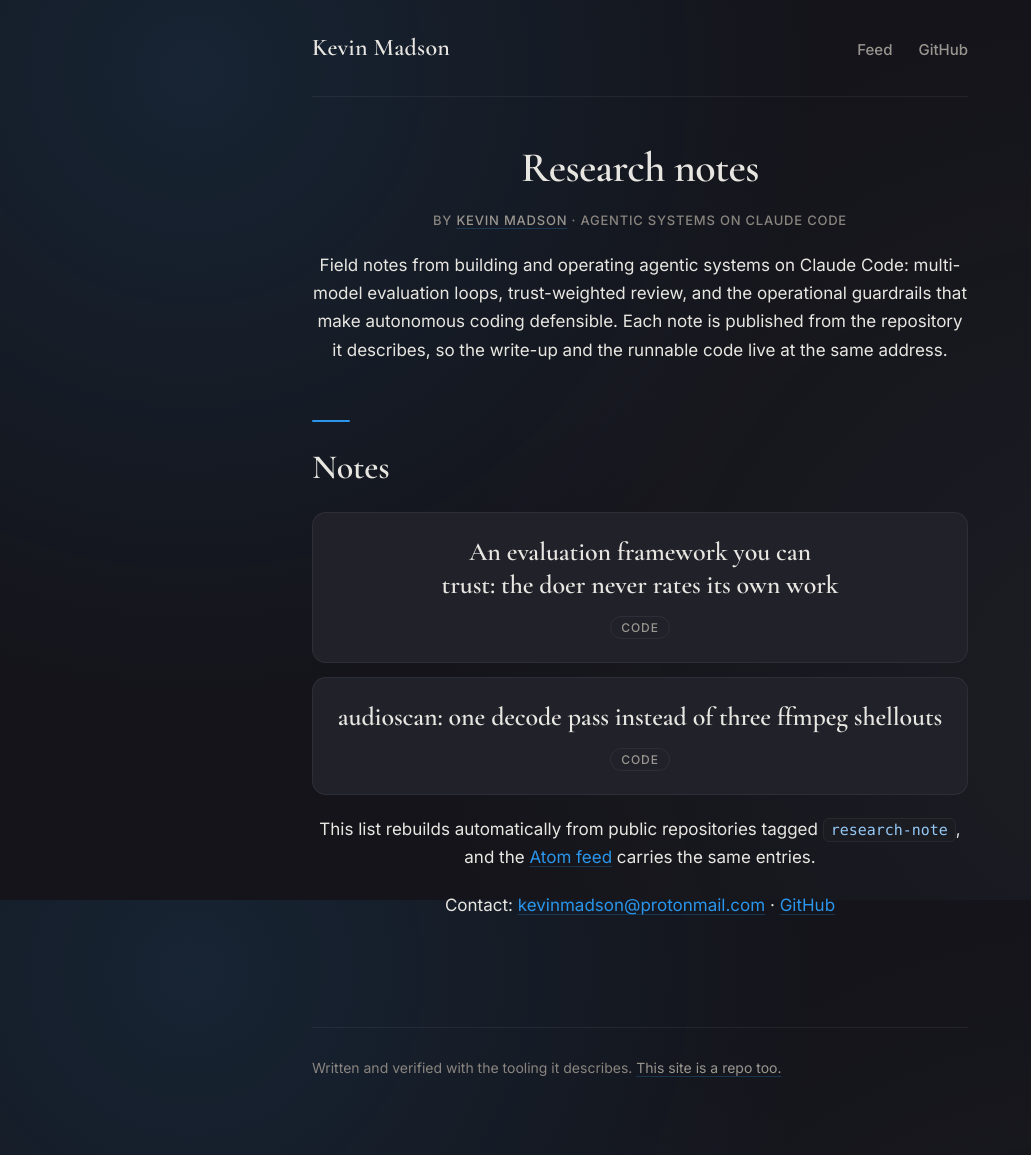
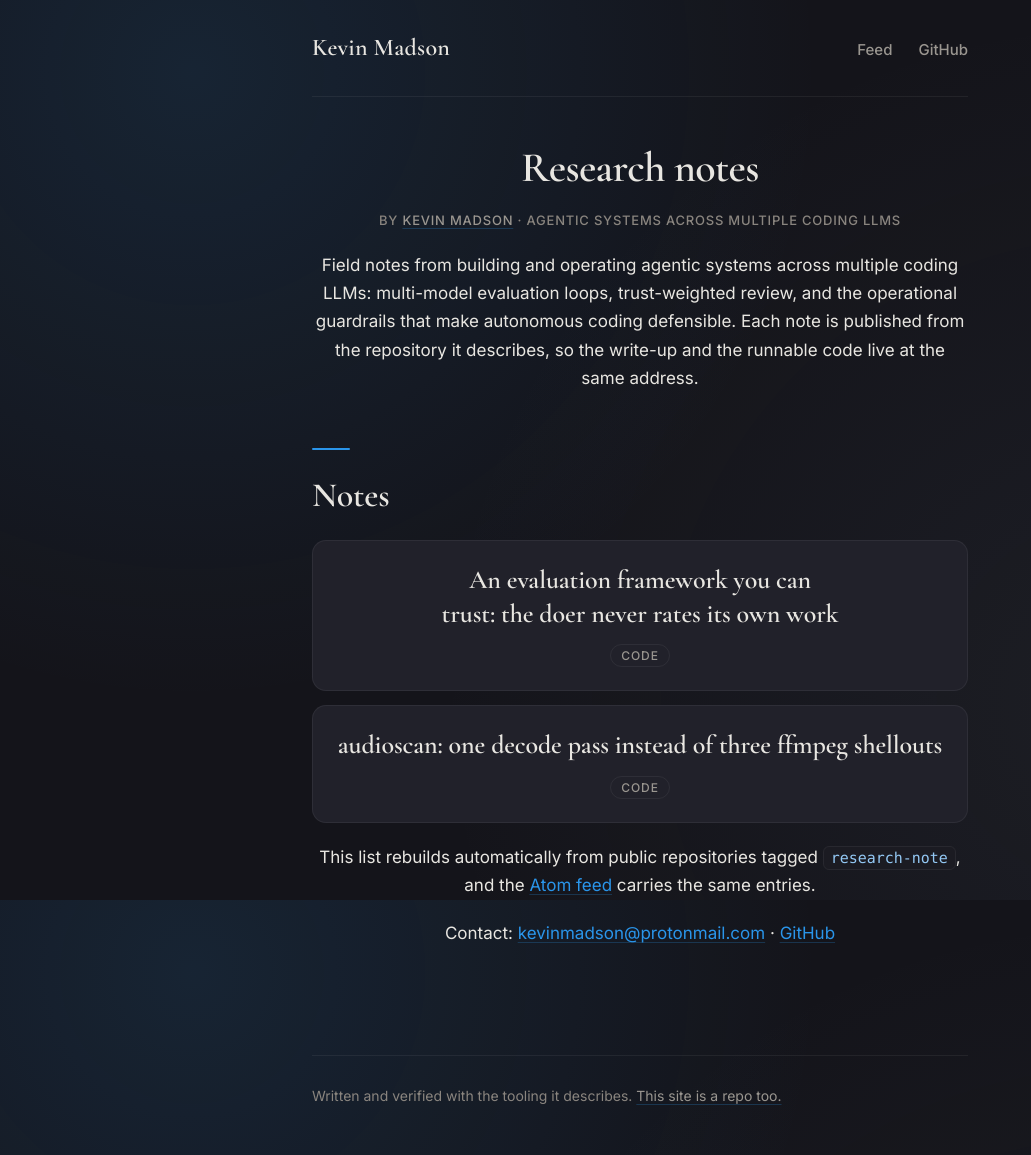
Before and after one commit to KiwiMaddog2020/kiwimaddog2020.github.io, a Jekyll site: the page built from index.md, in a window 1280 px wide. Shown: the whole page, without its empty margins (0-1031 px from the left). Built offline with Jekyll 4.4.1, drawn with Linux system fonts in a browser that asks for light colours; our own code applies the rules of GitHub Pages for plain Markdown files.

Commit message:
feat(copy): 'multiple coding LLMs' not 'on Claude Code'; center the closing byline
Replaces the blanket 'agentic systems on Claude Code' tagline with the
accurate 'across multiple coding LLMs' (byline, intro, Person JSON-LD); adds a
.byline rule that centers the closing credit on the notes that have one.

```diff
--- a/_layouts/default.html
+++ b/_layouts/default.html
@@ -33,7 +33,7 @@
 <link rel="preload" href="/assets/fonts/inter-latin.woff2" as="font" type="font/woff2" crossorigin>
 <link rel="stylesheet" href="/assets/research-notes.css">
 <script type="application/ld+json">
-{"@context":"https://schema.org","@type":"Person","name":"Kevin Madson","url":"https://kiwimaddog2020.github.io/","sameAs":["https://github.com/KiwiMaddog2020"],"jobTitle":"Senior Business Analyst","description":"Builds and operates agentic systems on Claude Code.","knowsAbout":["Agentic systems","Multi-model evaluation","Claude Code","Software engineering","Applied AI"]}
+{"@context":"https://schema.org","@type":"Person","name":"Kevin Madson","url":"https://kiwimaddog2020.github.io/","sameAs":["https://github.com/KiwiMaddog2020"],"jobTitle":"Senior Business Analyst","description":"Builds and operates agentic systems across multiple coding LLMs.","knowsAbout":["Agentic systems","Multi-model evaluation","Claude Code","Software engineering","Applied AI"]}
 </script>
 </head>
 <body class="hub">
--- a/assets/research-notes.css
+++ b/assets/research-notes.css
@@ -286,6 +286,9 @@
 }
 .meta a { color: var(--text-2); }
 
+/* Closing credit line, centered. */
+.byline { text-align: center; }
+
 a {
   color: var(--accent);
   text-decoration: none;
--- a/index.md
+++ b/index.md
@@ -4,9 +4,9 @@
 
 # Research notes
 
-<p class="meta">by <a href="https://github.com/KiwiMaddog2020">Kevin Madson</a> · agentic systems on Claude Code</p>
+<p class="meta">by <a href="https://github.com/KiwiMaddog2020">Kevin Madson</a> · agentic systems across multiple coding LLMs</p>
 
-Field notes from building and operating agentic systems on Claude Code:
+Field notes from building and operating agentic systems across multiple coding LLMs:
 multi-model evaluation loops, trust-weighted review, and the operational
 guardrails that make autonomous coding defensible. Each note is published
 from the repository it describes, so the write-up and the runnable code
```
